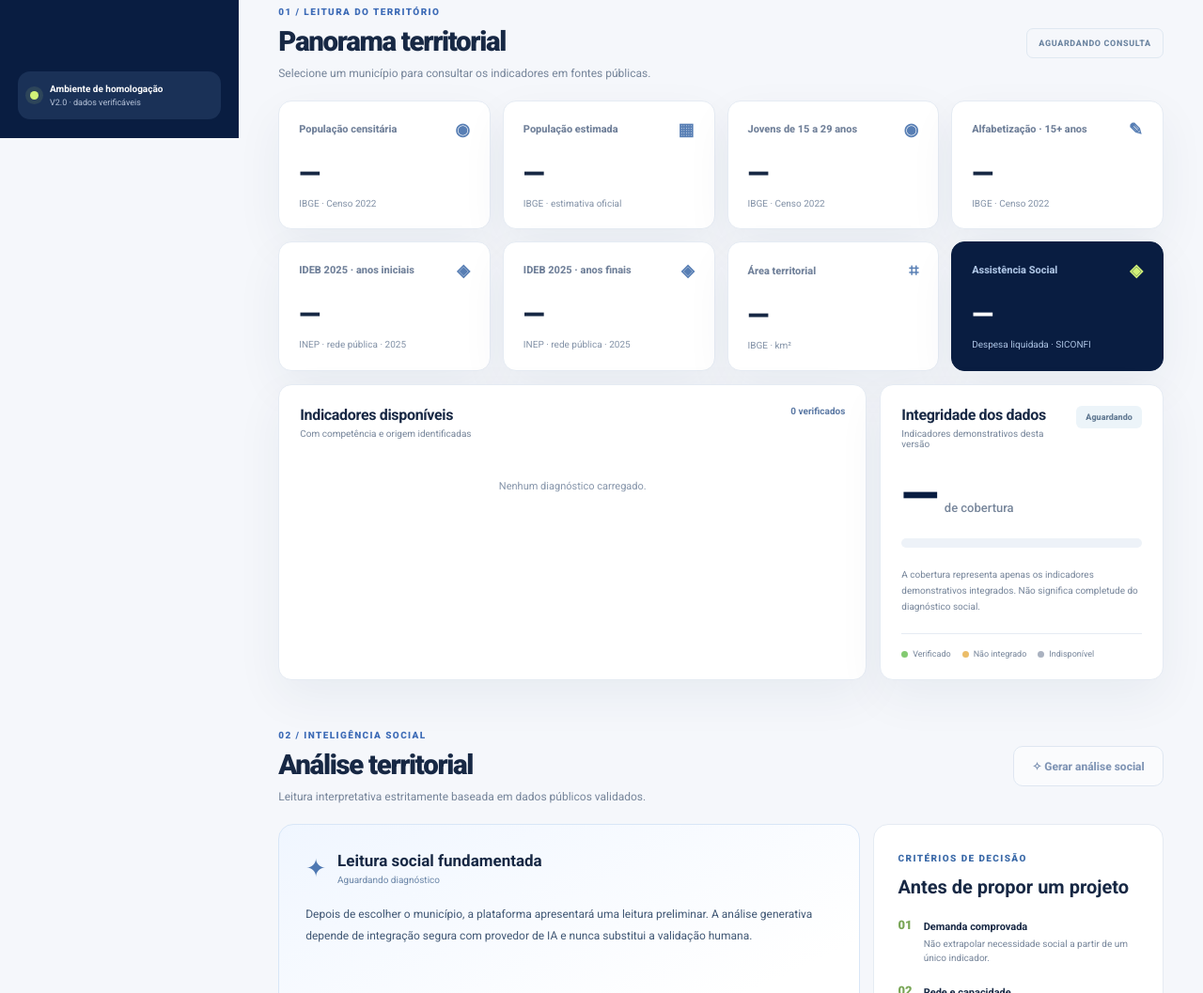
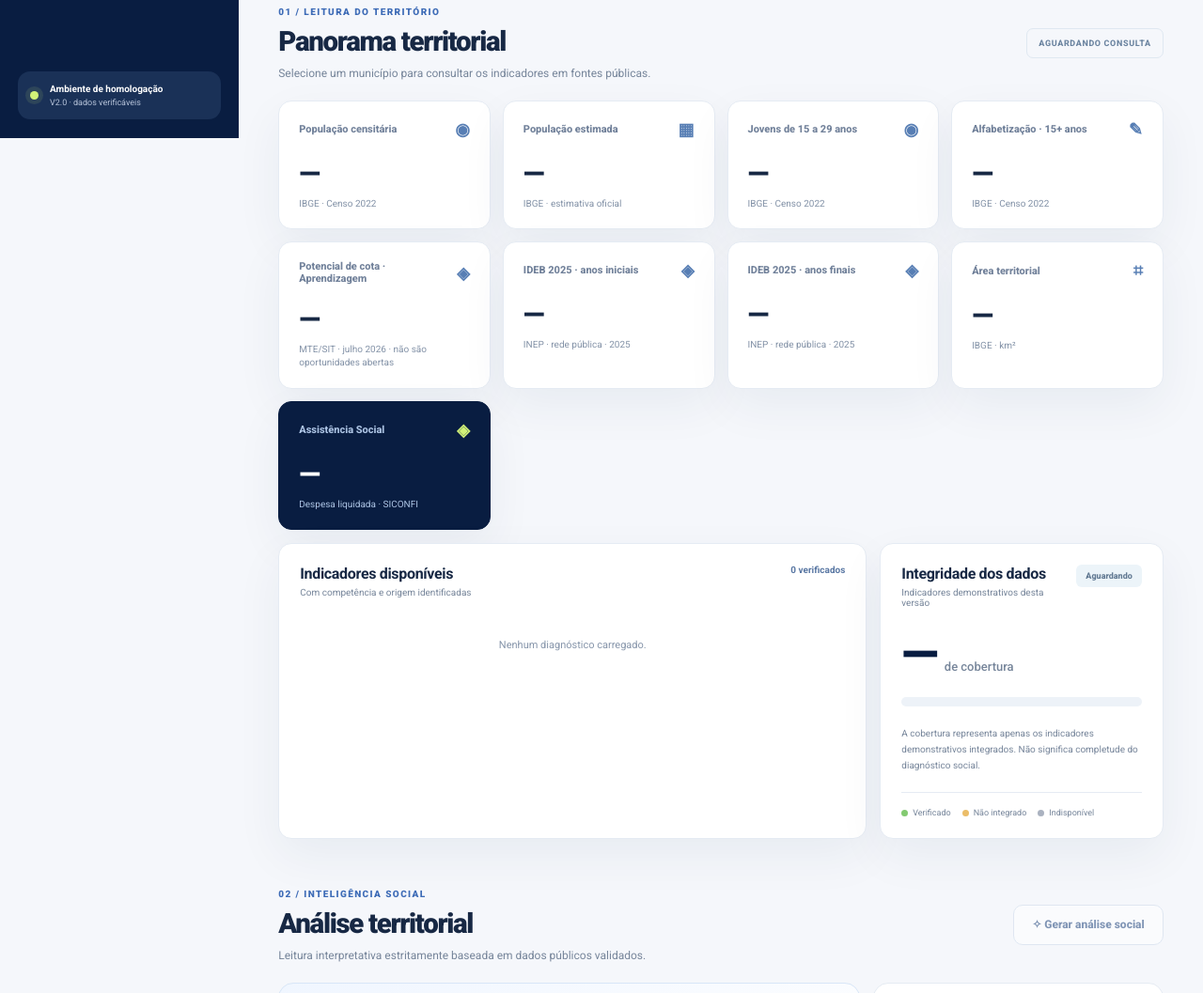
Before and after one commit to marcosalmeida-cpu/diagnostico, a website: page index.html in a window 1280 px wide. Shown: the part 653-1710 px from the top of the page at 94% size. Drawn offline with Linux system fonts and the light colour scheme.

Commit message:
feat(mte): mostrar potencial de aprendizagem por setor na interface, PDF e análise

```diff
--- a/index.html
+++ b/index.html
@@ -61,6 +61,7 @@
 
       <article class="kpi"><div class="kpi-top"><span>Jovens de 15 a 29 anos</span><span class="kpi-icon">◉</span></div><strong id="kpiYouth">—</strong><div class="kpi-meta">IBGE · Censo 2022</div></article>
       <article class="kpi"><div class="kpi-top"><span>Alfabetização · 15+ anos</span><span class="kpi-icon">✎</span></div><strong id="kpiLiteracy">—</strong><div class="kpi-meta">IBGE · Censo 2022</div></article>
+      <article class="kpi"><div class="kpi-top"><span>Potencial de cota · Aprendizagem</span><span class="kpi-icon">◈</span></div><strong id="kpiPotential">—</strong><div class="kpi-meta">MTE/SIT · julho 2026 · não são oportunidades abertas</div></article>
       <article class="kpi"><div class="kpi-top"><span>IDEB 2025 · anos iniciais</span><span class="kpi-icon">◈</span></div><strong id="kpiIdebInitial">—</strong><div class="kpi-meta">INEP · rede pública · 2025</div></article>
       <article class="kpi"><div class="kpi-top"><span>IDEB 2025 · anos finais</span><span class="kpi-icon">◈</span></div><strong id="kpiIdebFinal">—</strong><div class="kpi-meta">INEP · rede pública · 2025</div></article>
       <article class="kpi"><div class="kpi-top"><span>Área territorial</span><span class="kpi-icon">⌗</span></div><strong id="kpiArea">—</strong><div class="kpi-meta">IBGE · km²</div></article>
```
